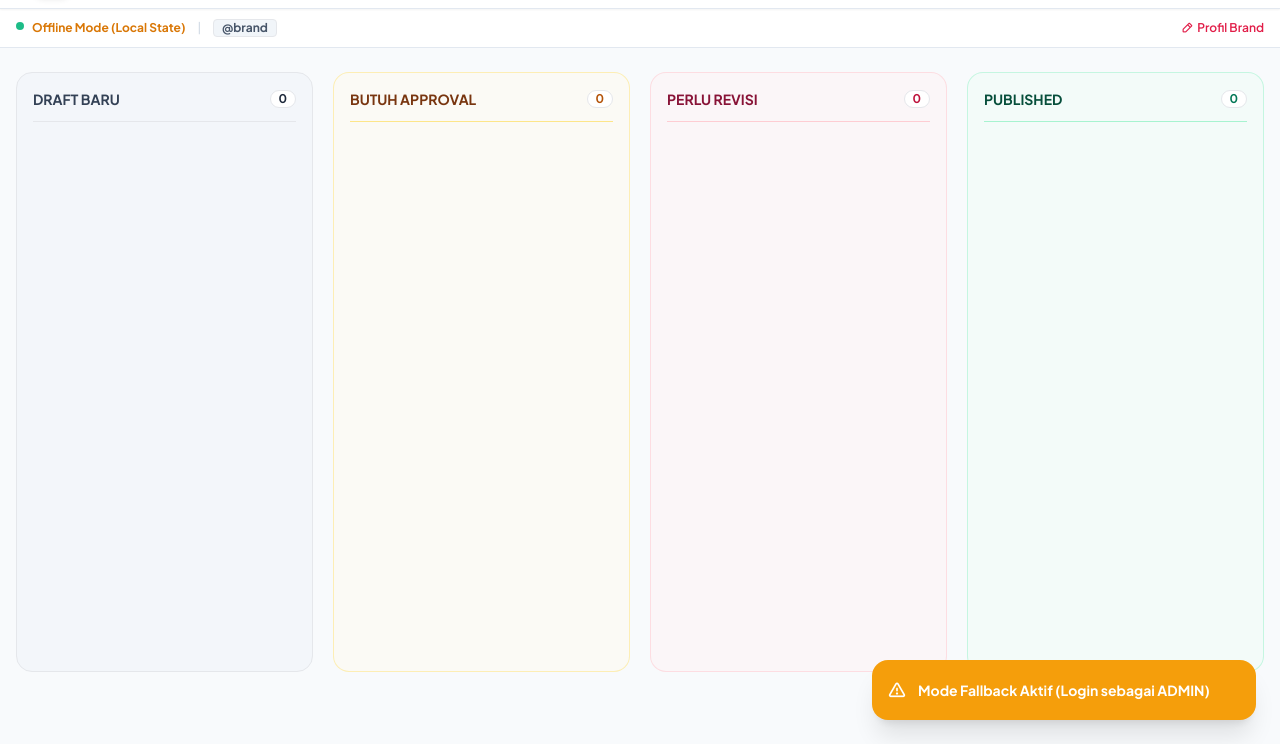
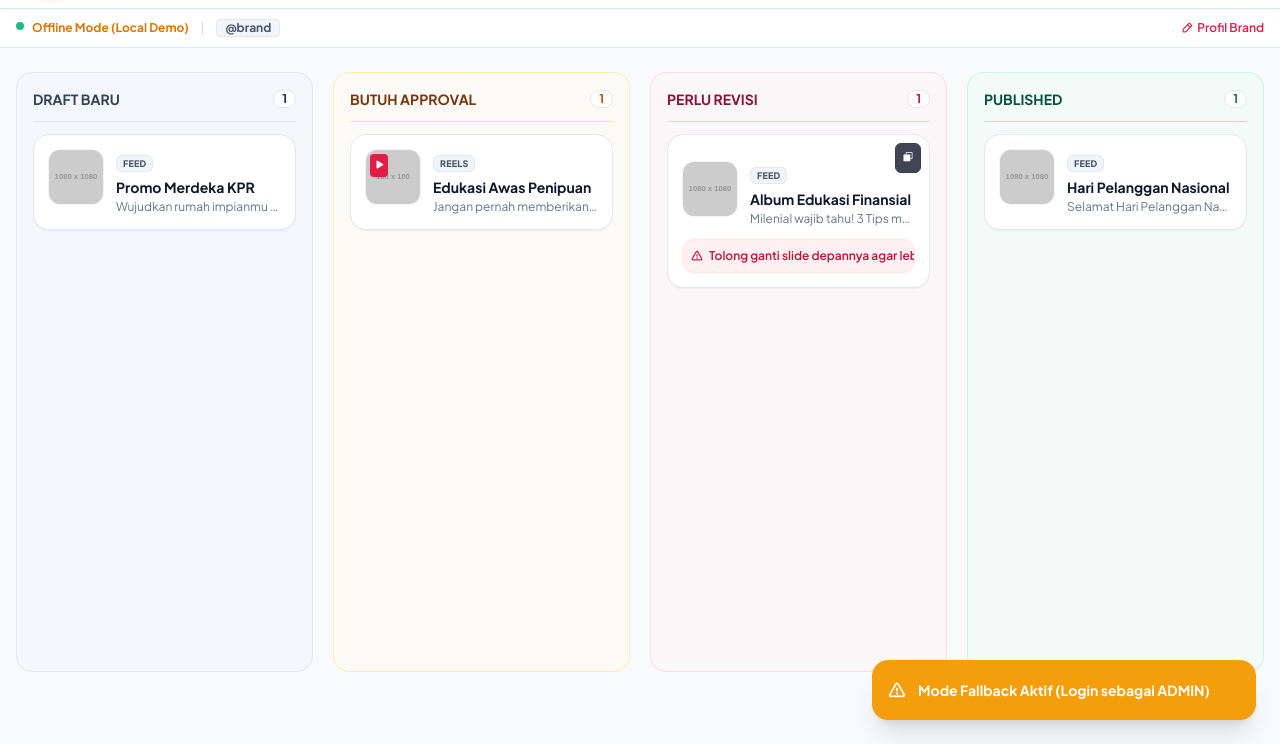
Before and after one commit to hengkikcmamuju/medsos-project, a website: page index.html in a window 1280 px wide. Both pictures are taken after typing "name@example.com", "Sample123" into the empty fields and a click on the button "Masuk". Shown: the part 56-800 px from the top of the page. Drawn offline with nearby package versions, Linux system fonts and the light colour scheme; no server answers; placeholder pictures from the web are drawn by us.

Commit message:
Update index.html

```diff
--- a/index.html
+++ b/index.html
@@ -392,6 +392,7 @@
             <span class="text-[10px] bg-indigo-50 text-indigo-600 font-bold px-2 py-0.5 rounded border border-indigo-200"><i class="ph-bold ph-stack"></i> Mendukung Multi-File</span>
           </div>
 
+          <!-- Atribut 'multiple' memampukan pemilihan banyak file -->
           <input type="file" id="postFileInput" accept="image/jpeg,image/png,image/webp,video/mp4" multiple class="hidden" onchange="handleFileSelect(event, 'post')" />
 
           <!-- Drop Area -->
@@ -607,7 +608,6 @@
     <img id="lightboxLargeImg" src="" class="max-w-full max-h-[85vh] object-contain rounded-xl shadow-2xl hidden" onclick="event.stopPropagation()" />
   </div>
 
-  <!-- JAVASCRIPT SECTION (UNMINIFIED & STRUCTURED) -->
   <script>
     // ==========================================
     // 1. STATE & GLOBAL VARIABLES
@@ -874,17 +874,17 @@
           body: JSON.stringify({ email: email, password: pwd })
         });
 
+        if (!res.ok) throw new Error('API Offline atau Kredensial Salah');
+
         const data = await res.json();
 
-        if (res.ok && data.user) {
+        if (data.user) {
           currentUser = data.user;
           initUser();
           showToast('Login Sukses, Selamat Datang!', 'success');
-        } else {
-          throw new Error('Gagal: API Offline atau Kredensial Salah');
         }
       } catch(err) {
-        // Fallback Demo Mode
+        // Fallback Demo Mode jika di-host di Vercel tanpa backend
         console.warn("Backend /api/auth not found. Using Fallback mode.");
         let mockRole = 'ADMIN';
         if (email.includes('reviewer')) mockRole = 'REVIEWER';
@@ -972,13 +972,48 @@
     async function fetchPostsFromApi() {
       try {
         const res = await fetch('/api/posts');
+        if (!res.ok) throw new Error('API Offline');
         const data = await res.json();
         if (data && data.posts) posts = data.posts;
       } catch(e) {
-        if(!posts.length) posts = [];
+        console.warn("API Offline, memuat dummy data posts.");
+        if(!posts.length) {
+            // DUMMY DATA LENGKAP AGAR BOARD TAMPIL SEMPURNA (TERMASUK MULTI-UPLOAD & VIDEO)
+            posts = [
+                {
+                    id: 'POST-1', title: 'Promo Merdeka KPR', type: 'FEED', status: 'draft',
+                    caption: 'Wujudkan rumah impianmu bulan ini dengan promo KPR spesial merdeka! 🇮🇩🏡\n\n#PromoBTN #KPRMerdeka',
+                    date: '2026-08-17',
+                    attachments: [{ url: 'https://placehold.co/1080x1080/e11d48/white?text=KPR+Merdeka', type: 'image' }]
+                },
+                {
+                    id: 'POST-2', title: 'Edukasi Awas Penipuan', type: 'REELS', status: 'review',
+                    caption: 'Jangan pernah memberikan kode OTP atau password kepada siapapun yang mengatasnamakan Bank BTN! 🛑🛡️',
+                    date: '2026-09-10',
+                    attachments: [{ url: 'https://placehold.co/1080x1920/1e293b/white?text=Video+MP4', type: 'video' }]
+                },
+                {
+                    id: 'POST-3', title: 'Album Edukasi Finansial', type: 'FEED', status: 'revision',
+                    caption: 'Milenial wajib tahu! 3 Tips mengatur keuangan biar bisa cepat ambil KPR. Geser ke kiri ya! 👉',
+                    date: '2026-09-20',
+                    revision_notes: 'Tolong ganti slide depannya agar lebih menarik buat Gen Z.',
+                    attachments: [
+                        { url: 'https://placehold.co/1080x1080/059669/white?text=Slide+1', type: 'image' },
+                        { url: 'https://placehold.co/1080x1080/10b981/white?text=Slide+2', type: 'image' }
+                    ]
+                },
+                {
+                    id: 'POST-4', title: 'Hari Pelanggan Nasional', type: 'FEED', status: 'published',
+                    caption: 'Selamat Hari Pelanggan Nasional! Terima kasih telah mempercayakan perjalanan finansial Anda bersama kami. 💙',
+                    date: '2026-09-04',
+                    api_publish_data: { permalink: 'https://instagram.com' },
+                    attachments: [{ url: 'https://placehold.co/1080x1080/2563eb/white?text=Harpelnas', type: 'image' }]
+                }
+            ];
+        }
         const badge = document.getElementById('dbStatusBadge');
         if(badge) {
-            badge.textContent = 'Offline Mode (Local State)';
+            badge.textContent = 'Offline Mode (Local Demo)';
             badge.className = 'font-bold text-amber-600';
         }
       }
@@ -990,11 +1025,71 @@
     async function fetchTeamFromApi() {
       try {
         const res = await fetch('/api/users');
+        // Wajib throw error jika status respon bukan 200 (misal di Vercel 404) agar masuk catch
+        if (!res.ok) throw new Error('API Offline');
         const data = await res.json();
         if (Array.isArray(data)) teamUsers = data;
       } catch(e) {
-          console.warn("Could not fetch team users.");
-      }
+          console.warn("API Offline, memuat dummy data team.");
+          teamUsers = [
+              { id: 'U1', name: 'Admin Pusat', email: 'admin@instansi.com', role: 'ADMIN', avatar: 'https://placehold.co/100/4f46e5/white?text=A' },
+              { id: 'U2', name: 'Manager Reviewer', email: 'reviewer@instansi.com', role: 'REVIEWER', avatar: 'https://placehold.co/100/d97706/white?text=M' },
+              { id: 'U3', name: 'Kreator Konten', email: 'creator@instansi.com', role: 'CREATOR', avatar: 'https://placehold.co/100/059669/white?text=K' }
+          ];
+      }
+      renderTeamTable();
+    }
+
+    function renderTeamTable() {
+      const tbody = document.getElementById('userTableBody');
+      if (!tbody) return;
+      tbody.innerHTML = '';
+
+      if (teamUsers.length === 0) {
+        tbody.innerHTML = `<tr><td colspan="3" class="text-center py-6 text-slate-500 font-medium text-xs">Tidak ada data anggota tim.</td></tr>`;
+        return;
+      }
+
+      teamUsers.forEach(u => {
+        let roleBadge = '';
+        if (u.role === 'ADMIN') roleBadge = 'bg-indigo-100 text-indigo-700 border-indigo-200';
+        else if (u.role === 'REVIEWER') roleBadge = 'bg-amber-100 text-amber-700 border-amber-200';
+        else roleBadge = 'bg-emerald-100 text-emerald-700 border-emerald-200';
+
+        tbody.innerHTML += `
+          <tr class="hover:bg-slate-50 transition border-b border-slate-100 last:border-0">
+            <td class="py-3 px-4">
+              <div class="flex items-center gap-3">
+                <img src="${u.avatar || 'https://placehold.co/100/e2e8f0/94a3b8?text=U'}" class="w-9 h-9 rounded-full object-cover border border-slate-200 shadow-sm" />
+                <div>
+                  <p class="font-bold text-slate-800 text-xs">${u.name}</p>
+                  <p class="text-[10px] text-slate-500 mt-0.5">${u.email}</p>
+                </div>
+              </div>
+            </td>
+            <td class="py-3 px-4">
+              <span class="px-2.5 py-1 rounded-md text-[9px] font-extrabold tracking-wide uppercase border ${roleBadge}">${u.role}</span>
+            </td>
+            <td class="py-3 px-4 text-right">
+              <button onclick="deleteUser('${u.id}')" class="w-8 h-8 rounded-lg text-slate-400 hover:text-rose-600 hover:bg-rose-50 border border-transparent hover:border-rose-200 transition inline-flex items-center justify-center">
+                <i class="ph-bold ph-trash text-sm"></i>
+              </button>
+            </td>
+          </tr>
+        `;
+      });
+    }
+
+    function deleteUser(id) {
+        openConfirmModal({
+            title: 'Hapus Anggota Tim?',
+            desc: 'Pengguna tidak akan bisa mengakses platform ini lagi.',
+            onConfirm: () => {
+                teamUsers = teamUsers.filter(u => u.id !== id);
+                renderTeamTable();
+                showToast('Anggota tim berhasil dihapus', 'success');
+            }
+        });
     }
 
     // ==========================================
@@ -1111,7 +1206,7 @@
         status: 'draft',
         caption: document.getElementById('postCaptionInput').value,
         date: document.getElementById('postDateInput').value,
-        attachments: [...uploadedFilesPost]
+        attachments: [...uploadedFilesPost] // Save multiple files correctly
       };
 
       posts.unshift(newPost);
```
